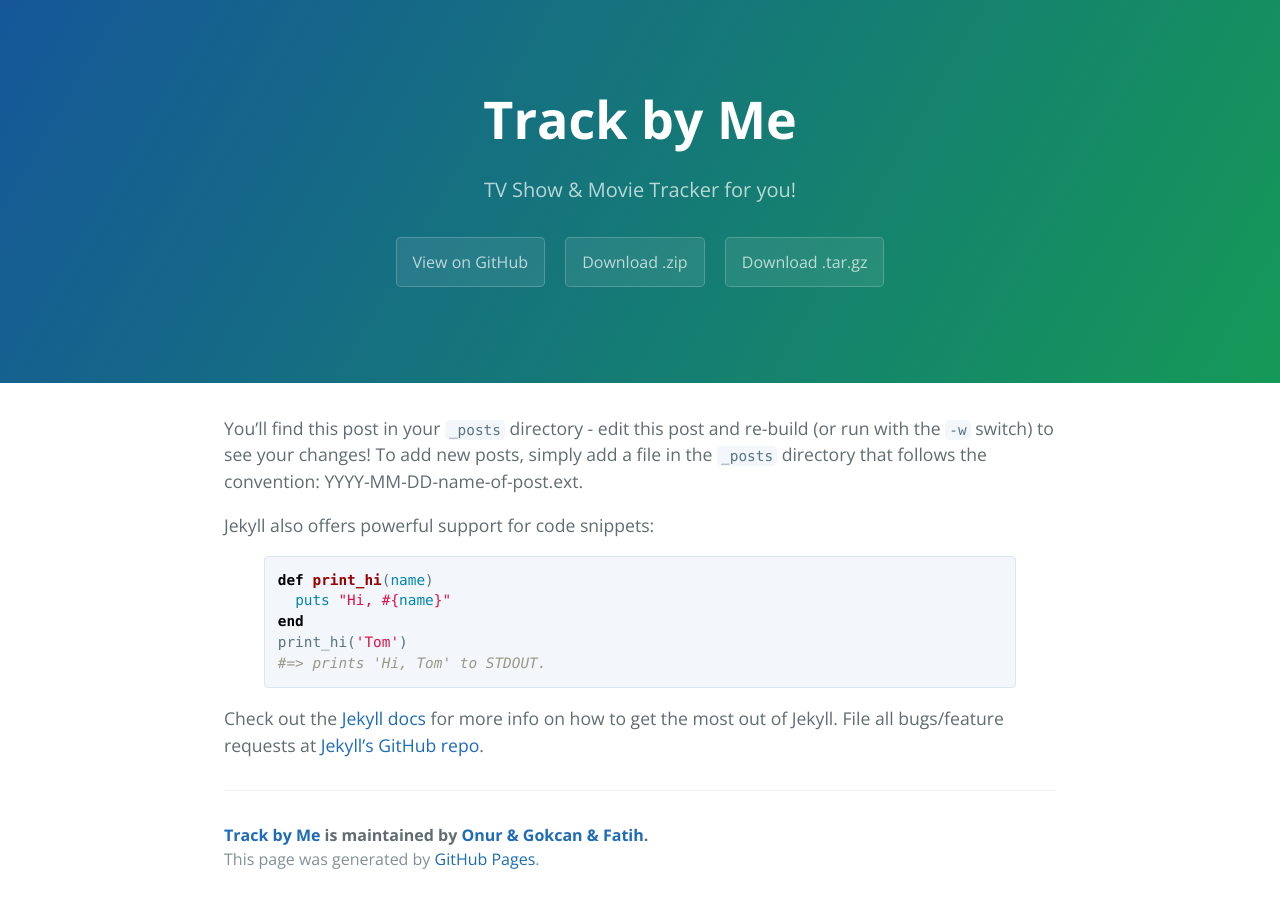
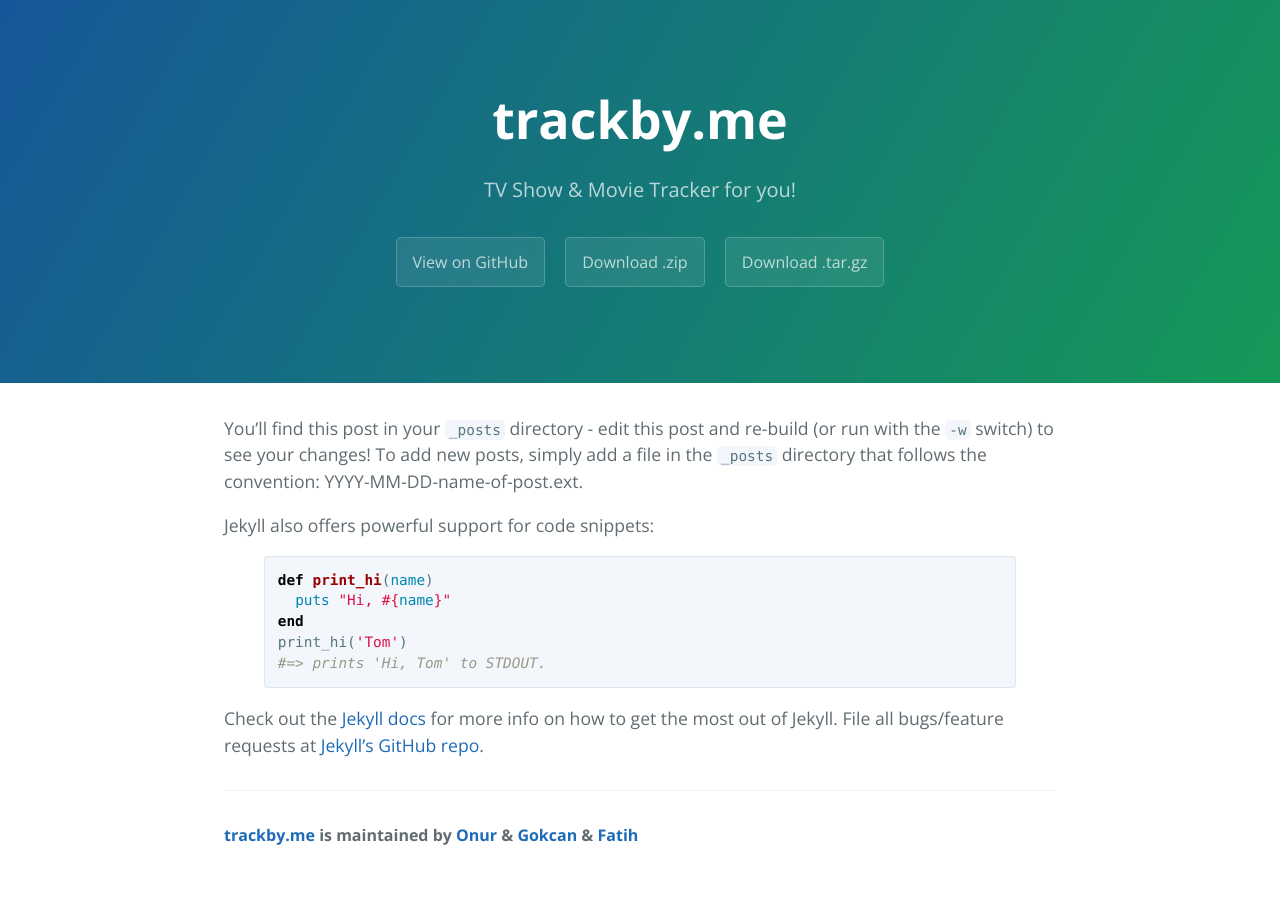
Before and after one commit to trackby/trackby.github.io, a Jekyll site: the page built from _posts/2016-02-12-sample-content.markdown, in a window 1280 px wide. Built offline with Jekyll 4.4.1, drawn with Linux system fonts in a browser that asks for light colours.

Commit message:
Update footer

```diff
--- a/_config.yml
+++ b/_config.yml
@@ -1,13 +1,21 @@
 # Setup
-title:        Track by Me
+title:        trackby.me
 tagline:      TV Show & Movie Tracker for you!
 baseurl:      ""
 paginate:     1
 
 # About/contact
-author:
-  name:       Onur & Gokcan & Fatih
-  url:        http://trackby.github.io/
+author1:
+  name:       Onur
+  url:        http://github.com/sonmezonur
+
+author2:
+  name:    Gokcan
+  url:     http://github.com/gokcan
+
+author3:
+  name:    Fatih
+  url:   http://github.com/neonray
 
 # Gems
 gems:
--- a/_includes/page-footer.html
+++ b/_includes/page-footer.html
@@ -1,4 +1,3 @@
 <footer class="site-footer">
-  <span class="site-footer-owner"><a href="{{ site.url }}">{{ site.title }}</a> is maintained by <a href="{{ site.author.url }}">{{ site.author.name }}</a>.</span>
-  <span class="site-footer-credits">This page was generated by <a href="https://pages.github.com">GitHub Pages</a>.</span>
+  <span class="site-footer-owner"><a href="{{ site.url }}">{{ site.title }}</a> is maintained by <a href="{{ site.author1.url }}">{{ site.author1.name }}</a> & <a href="{{ site.author2.url }}">{{ site.author2.name }} </a> & <a href="{{ site.author3.url }}">{{ site.author3.name }} </a></span>
 </footer>
--- a/_includes/page-header.html
+++ b/_includes/page-header.html
@@ -1,7 +1,7 @@
 <section class="page-header">
   <h1 class="project-name">{{ site.title }}</h1>
   <h2 class="project-tagline">{{ site.tagline }}</h2>
-  <a href="#" class="btn">View on GitHub</a>
+  <a href="https://github.com/trackby" class="btn">View on GitHub</a>
   <a href="#" class="btn">Download .zip</a>
   <a href="#" class="btn">Download .tar.gz</a>
 </section>
```
